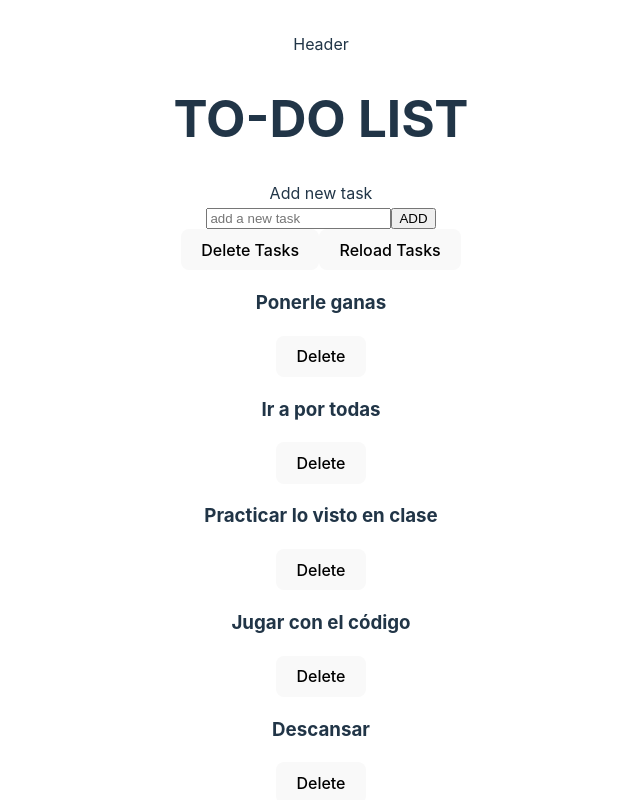
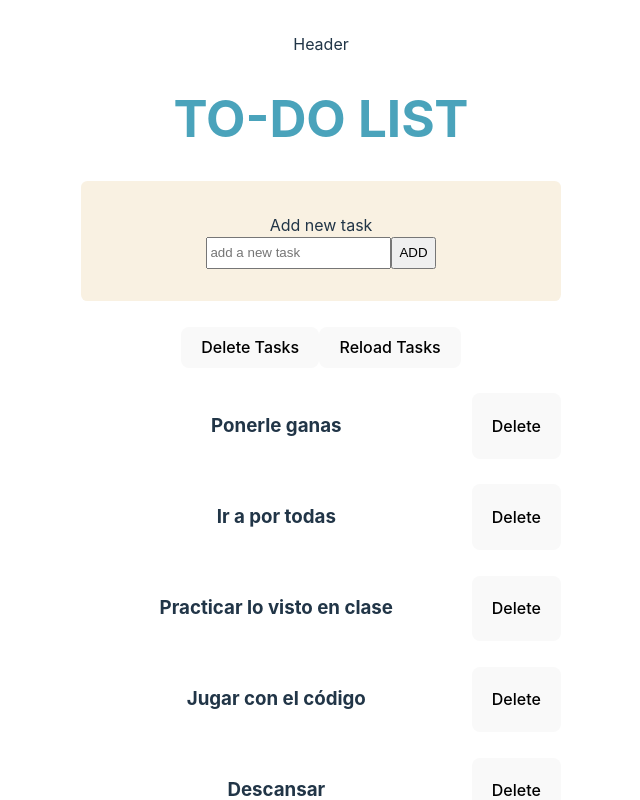
Before and after one commit to Gromarant/TodoReact, a React (Vite) app: page / in a window 1280 px wide. Shown: the top 800 px of the page, without its empty margins (319-959 px from the left). Built offline with nearby package versions, Linux system fonts and the light colour scheme.

Commit message:
Finish first part

```diff
--- a/src/components/Form/Form.css
+++ b/src/components/Form/Form.css
@@ -0,0 +1,14 @@
+* {
+  box-sizing: border-box;
+}
+form {
+  background-color: rgb(249, 241, 226);
+  border-radius: 0.4rem;
+  padding: 2rem 4rem;
+  margin: 0.8rem;
+  width: 30rem;
+}
+
+input {
+  height: 2rem;
+}
--- a/src/components/Form/Form.jsx
+++ b/src/components/Form/Form.jsx
@@ -1,4 +1,5 @@
 import { useState } from 'react';
+import './Form.css';
 
 const Form = ({addTask}) => {
   const [value, setValue] = useState("");
@@ -10,6 +11,7 @@ const Form = ({addTask}) => {
     setValue("");
   }
 
+
   return (
     <form className='todo_form' onSubmit={handleAdd}>
       <label htmlFor="addInput">Add new task</label><br/>
--- a/src/components/List/List.css
+++ b/src/components/List/List.css
@@ -0,0 +1,13 @@
+.section_buttons {
+  padding: 0.8rem;
+}
+button {
+  padding: 1rem;
+}
+article {
+  display: flex;
+  padding: 0.8rem;
+}
+h3 {
+  width: 100%;
+}
--- a/src/components/List/List.jsx
+++ b/src/components/List/List.jsx
@@ -22,8 +22,10 @@ const List = () => {
     <>
       <section>
         <Form addTask={addTask} />
-        <button onClick={deleteTasks}>Delete Tasks</button>
-        <button onClick={reloadTasks}>Reload Tasks</button>
+        <section className='section_buttons'>
+          <button onClick={deleteTasks}>Delete Tasks</button>
+          <button onClick={reloadTasks}>Reload Tasks</button>
+        </section>
         {paint()}
       </section>
     </>
--- a/src/components/Main/Main.css
+++ b/src/components/Main/Main.css
@@ -0,0 +1,3 @@
+h1 {
+  color: #4aa3bb;
+}
--- a/src/components/Main/Main.jsx
+++ b/src/components/Main/Main.jsx
@@ -1,4 +1,5 @@
 import List from '../List/List';
+import './Main.css';
 
 const Main = () => {
 
```
